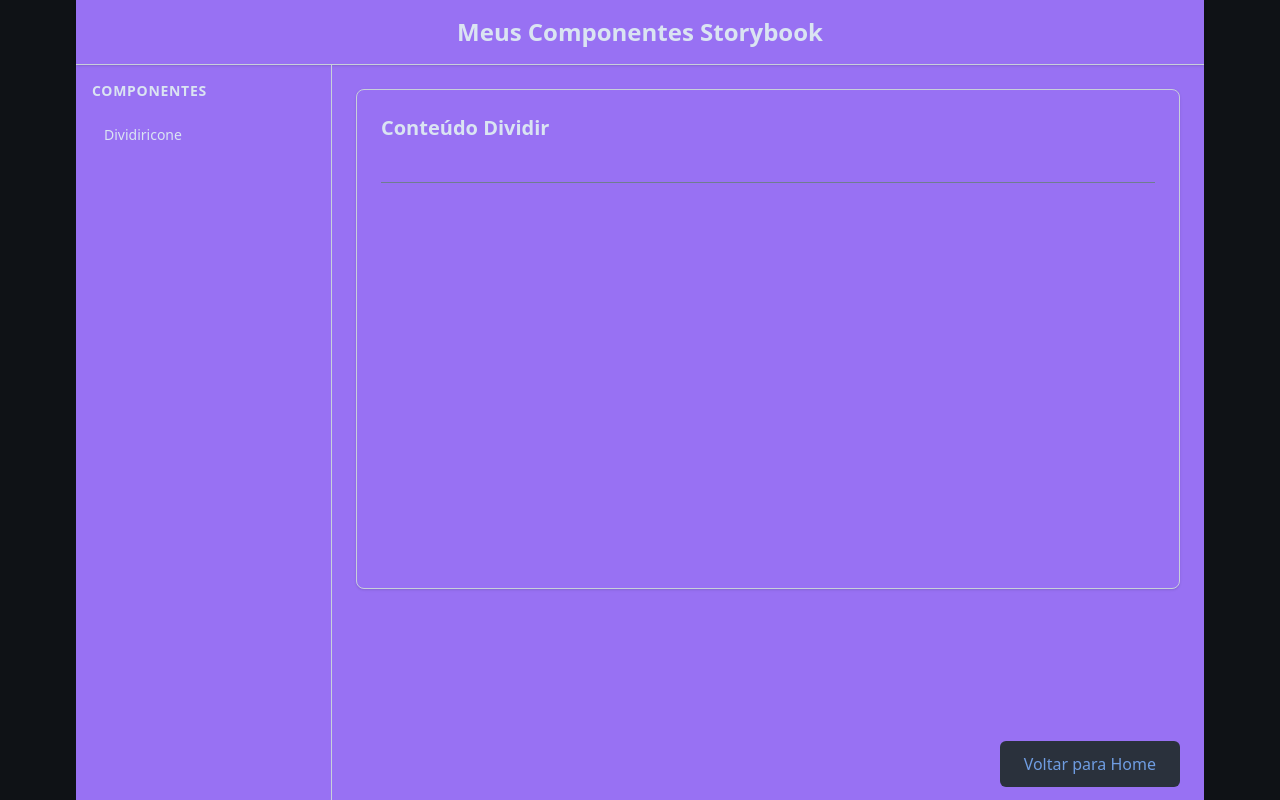
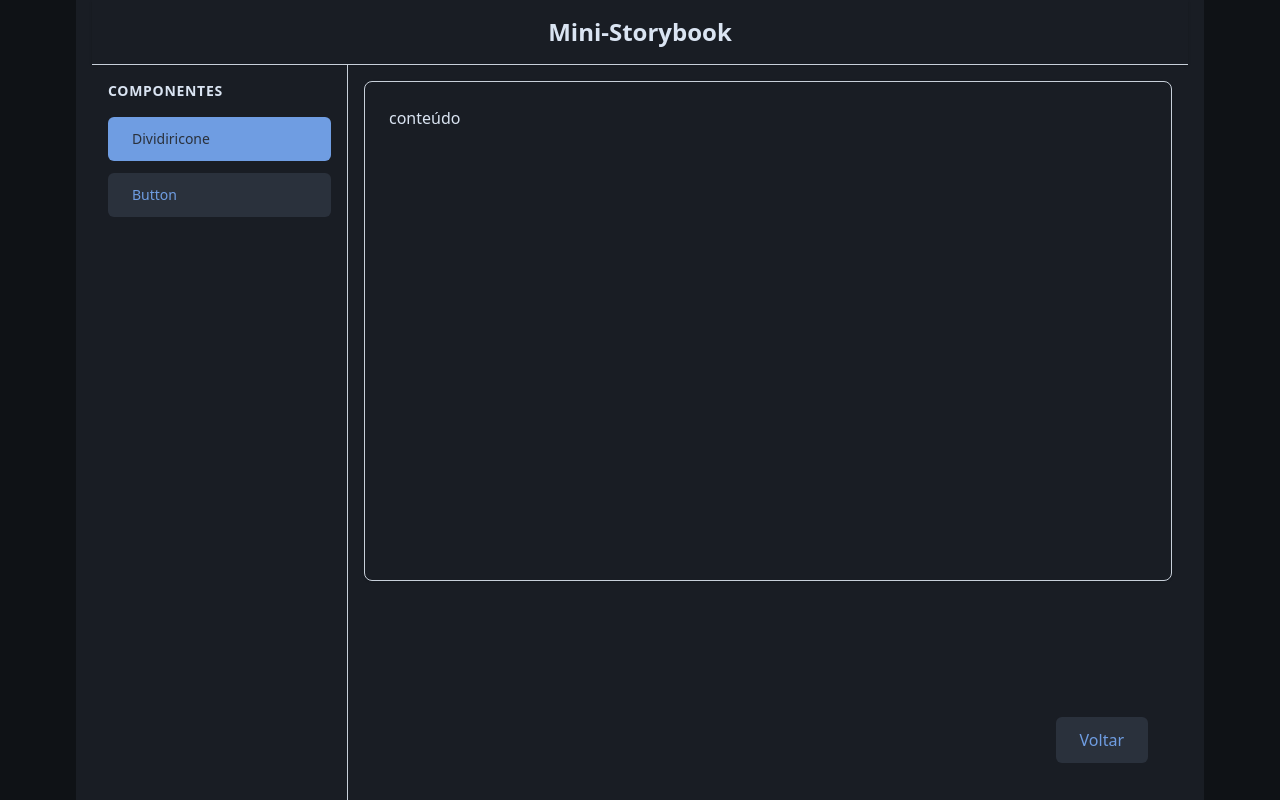
Before and after one commit to carlossroliveira/current-portfolio, a Next.js app: page /storybook in a window 1280 px wide. Built offline with nearby package versions, Linux system fonts and the light colour scheme.

Commit message:
Refactor StorybookPage layout and improve component selection styling

```diff
--- a/src/app/storybook/page.tsx
+++ b/src/app/storybook/page.tsx
@@ -1,33 +1,33 @@
 'use client'
 import Link from 'next/link'
 import { useState } from 'react'
-import Divider from '../components/Divider'
 
 export default function StorybookPage() {
   const [selectedComponent, setSelectedComponent] = useState<string | null>(
     'dividir'
   )
 
-  const components = [{ id: 'dividir', name: 'Dividir' }]
+  const components = [
+    { id: 'dividir', name: 'Dividir' },
+    { id: 'button', name: 'Button' },
+  ]
 
   return (
-    <div className="flex flex-col h-screen bg-gray-50 bg-purple">
-      <header className="border-b border-gray-200 bg-white p-4 shadow-sm">
-        <div className="max-w-7xl mx-auto">
-          <h1 className="text-2xl font-bold text-center text-gray-100">
-            Meus Componentes Storybook
-          </h1>
-        </div>
+    <div className="flex flex-col bg-gray-700 h-screen px-4">
+      <header className="border-b border-gray-200 p-4 shadow-sm">
+        <h1 className="text-2xl font-bold text-center text-gray-100">
+          Mini-Storybook
+        </h1>
       </header>
 
       <div className="flex flex-1 overflow-hidden">
-        <aside className="w-64 border-r border-gray-200 bg-white overflow-y-auto">
+        <aside className="w-64 border-r border-gray-200 overflow-y-auto">
           <nav className="p-4">
             <h2 className="text-sm font-semibold uppercase tracking-wider mb-4">
               Componentes
             </h2>
 
-            <ul className="space-y-1">
+            <ul className="space-y-3">
               {components.map(component => (
                 <li key={component.id}>
                   <button
@@ -35,8 +35,8 @@ export default function StorybookPage() {
                     onClick={() => setSelectedComponent(component.id)}
                     className={`w-full flex items-center justify-between px-3 py-2 text-sm rounded-md transition-colors ${
                       selectedComponent === component.id
-                        ? 'bg-purple-100 text-purple-700 font-medium'
-                        : 'text-gray-700 hover:bg-gray-100'
+                        ? 'px-6 py-3 bg-blue text-gray-500 rounded-md cursor-pointer transition-colors duration-300 hover:bg-blue hover:text-gray-900'
+                        : 'px-6 py-3 bg-gray-500 text-blue rounded-md cursor-pointer transition-colors duration-300 hover:bg-blue hover:text-gray-900'
                     }`}
                   >
                     {component.name}
@@ -48,26 +48,19 @@ export default function StorybookPage() {
           </nav>
         </aside>
 
-        <main className="flex-1 overflow-y-auto p-6 relative">
+        <main className="flex-1 overflow-y-auto p-4 relative ">
           <div className="max-w-4xl mx-auto">
             <div className="bg-white rounded-lg shadow-sm border border-gray-200 p-6 min-h-[500px]">
-              <h2 className="text-xl font-semibold mb-4">
-                Conteúdo{' '}
-                {selectedComponent &&
-                  selectedComponent.charAt(0).toUpperCase() +
-                    selectedComponent.slice(1)}
-              </h2>
-
-              <Divider className="mt-10" />
+              conteúdo
             </div>
           </div>
 
-          <div className="absolute bottom-6 right-6">
+          <div className="absolute bottom-12 right-10">
             <Link
               href="/"
               className="px-6 py-3 bg-gray-500 text-blue rounded-md cursor-pointer transition-colors duration-300 hover:bg-blue hover:text-gray-900"
             >
-              Voltar para Home
+              Voltar
             </Link>
           </div>
         </main>
```
